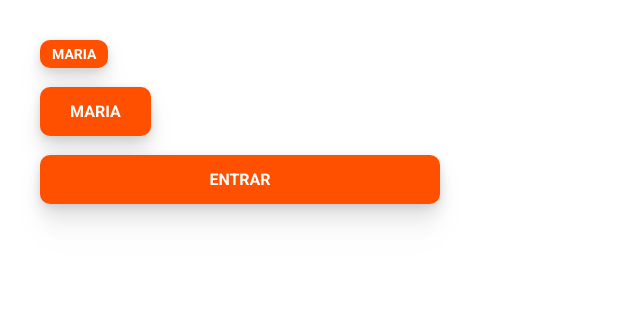
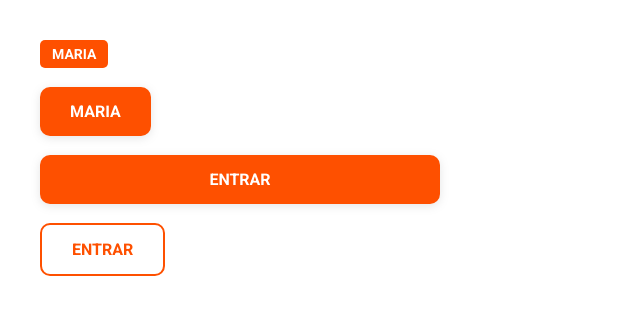
Before and after one commit to JaffeMarques/autoWpp, an Angular app in the folder front/: page / in a window 1280 px wide. Shown: the top 314 px of the page, without its empty margins (0-640 px from the left). Built offline with nearby package versions, Linux system fonts and the light colour scheme.

Commit message:
Adicionando padrão para tipografia e cores

```diff
--- a/front/src/app/app.component.html
+++ b/front/src/app/app.component.html
@@ -1,7 +1,9 @@
 <div style="width: 400px; padding: 40px">
-  <app-autowpp-button label="maria" size="small"></app-autowpp-button>
+  <app-autowpp-button label="maria" variant="small"></app-autowpp-button>
   <br /><br />
-  <app-autowpp-button label="maria" size="default"></app-autowpp-button
-  ><br /><br />
-  <app-autowpp-button label="Entrar" size="full-width"></app-autowpp-button>
+  <app-autowpp-button label="maria" variant="default"></app-autowpp-button>
+  <br /><br />
+  <app-autowpp-button label="Entrar" variant="full-width"></app-autowpp-button>
+  <br /><br />
+  <app-autowpp-button label="Entrar" variant="default-outline"></app-autowpp-button>
 </div>
--- a/front/src/app/atoms/autowpp-button/autowpp-button.component.scss
+++ b/front/src/app/atoms/autowpp-button/autowpp-button.component.scss
@@ -1,34 +1,48 @@
-.small {
-  font-size: 14px;
-  padding: 6px 12px;
+.autowpp-button {
+  font-weight: 700;
+  text-transform: uppercase;
+  background-color: var(--primary-color);
+  border: none;
+  color: white;
+  cursor: pointer;
 }
 
 .default {
   font-size: 1rem;
   padding: 15px 30px;
+  border-radius: 10px;
+  filter: drop-shadow(0px 2px 5px rgba(0, 0, 0, 0.10));
+}
+
+.default-outline {
+  font-size: 1rem;
+  padding: 15px 30px;
+  border-radius: 10px;
+  background-color: transparent;
+  color: var(--primary-color);
+  border: 2px solid var(--primary-color);
 }
 
 .full-width {
   font-size: 1rem;
   padding: 15px 30px;
+  border-radius: 10px;
+  filter: drop-shadow(0px 2px 5px rgba(0, 0, 0, 0.10));
   width: 100%;
 }
 
-.autowpp-button {
-  font-weight: 700;
-  text-transform: uppercase;
-  border-radius: 10px;
-  background-color: #ff5000;
-  border: none;
-  color: white;
-  cursor: pointer;
-  filter: drop-shadow(0px 2px 5px rgba(0, 0, 0, 0.1))
-    drop-shadow(0px 9px 9px rgba(0, 0, 0, 0.09))
-    drop-shadow(0px 20px 12px rgba(0, 0, 0, 0.05))
-    drop-shadow(0px 35px 14px rgba(0, 0, 0, 0.01))
-    drop-shadow(0px 54px 15px rgba(0, 0, 0, 0));
+.small {
+  font-size: 14px;
+  padding: 6px 12px;
+  border-radius: 5px;
 }
 
 .autowpp-button:hover {
   opacity: .9;
 }
+
+.default-outline:hover {
+  color: white;
+  background-color: var(--primary-color);
+  opacity: .9;
+}
--- a/front/src/app/atoms/autowpp-button/autowpp-button.component.ts
+++ b/front/src/app/atoms/autowpp-button/autowpp-button.component.ts
@@ -15,14 +15,14 @@ export class AutowppButtonComponent {
   label: string = '';
 
   @Input()
-  size: 'default' | 'small' | 'full-width' = 'default';
+  variant: 'default' | 'default-outline' | 'full-width' | 'small'  = 'default';
 
   constructor(){}
 
   get class() {
     const result = [];
     result.push(`autowpp-button`);
-    result.push(`${this.size}`);
+    result.push(`${this.variant}`);
     return result;
   }
 }
--- a/front/src/styles.scss
+++ b/front/src/styles.scss
@@ -1,5 +1,6 @@
-@import url('https://fonts.googleapis.com/css2?family=Roboto:ital,wght@0,100;0,300;0,400;0,500;0,700;0,900;1,100;1,300;1,400;1,500;1,700;1,900&display=swap');
+@import url('https://fonts.googleapis.com/css2?family=Roboto:ital,wght@0,100;0,300;0,400;0,500;0,700;0,900;1,100;1,300;1,400;1,500;1,700;1,900&display=swap&family=Material+Symbols+Outlined');
 
+//Reset style
 * {
   font-family: 'Roboto', sans-serif;
   padding: 0;
@@ -13,7 +14,6 @@ h4,
 p {
   margin: 0px;
   padding: 0px;
-  line-height: 1.125;
 }
 
 ul,
@@ -33,14 +33,54 @@ img {
   display: block;
 }
 
-.container {
-  padding: 0 4.5rem;
-  max-width: 1200px;
-  margin: 0px auto;
+//Padrão de cores
+:root {
+  --color-1: #fff;
+  --color-2: #fafafa;
+  --color-3: #eee;
+  --color-4: #d9d9d9;
+  --color-5: #FFE1E1;
+  --color-6: #E7FFE5;
+  --primary-color:#FE5000;
+  --secondary-color:#58595B;
+  --warn-color:#FFAB00;
+  --danger-color:#E73939;
+  --success-color:#64C75B;
 }
 
-@media (max-width: 800px) {
+//Padrão de fonte
+.font-s {
+  font: 400 1rem/1.5 "Roboto", sans-serif;
+  color: var(--secondary-color);
+}
+
+.font-s-bold {
+  font: 700 1rem/1.5 "Roboto", sans-serif;
+  color: var(--secondary-color);
+}
+
+.font-m-bold {
+  font: 700 2rem/1.25 "Roboto", sans-serif;
+  color: var(--secondary-color);
+}
+
+.font-l-bold {
+  font: 700 2.5rem/1.25 "Roboto", sans-serif;
+  color: var(--secondary-color);
+}
+
+@media (max-width: 1200px) {
+  .font-m-bold{
+    font-size: 1.5rem;
+  }
+  .font-l-bold{
+    font-size: 2rem;
+  }
 }
 
 @media (max-width: 600px) {
+  .font-s,
+  .font-s-bold{
+    font-size: 0.875rem;
+  }
 }
```
